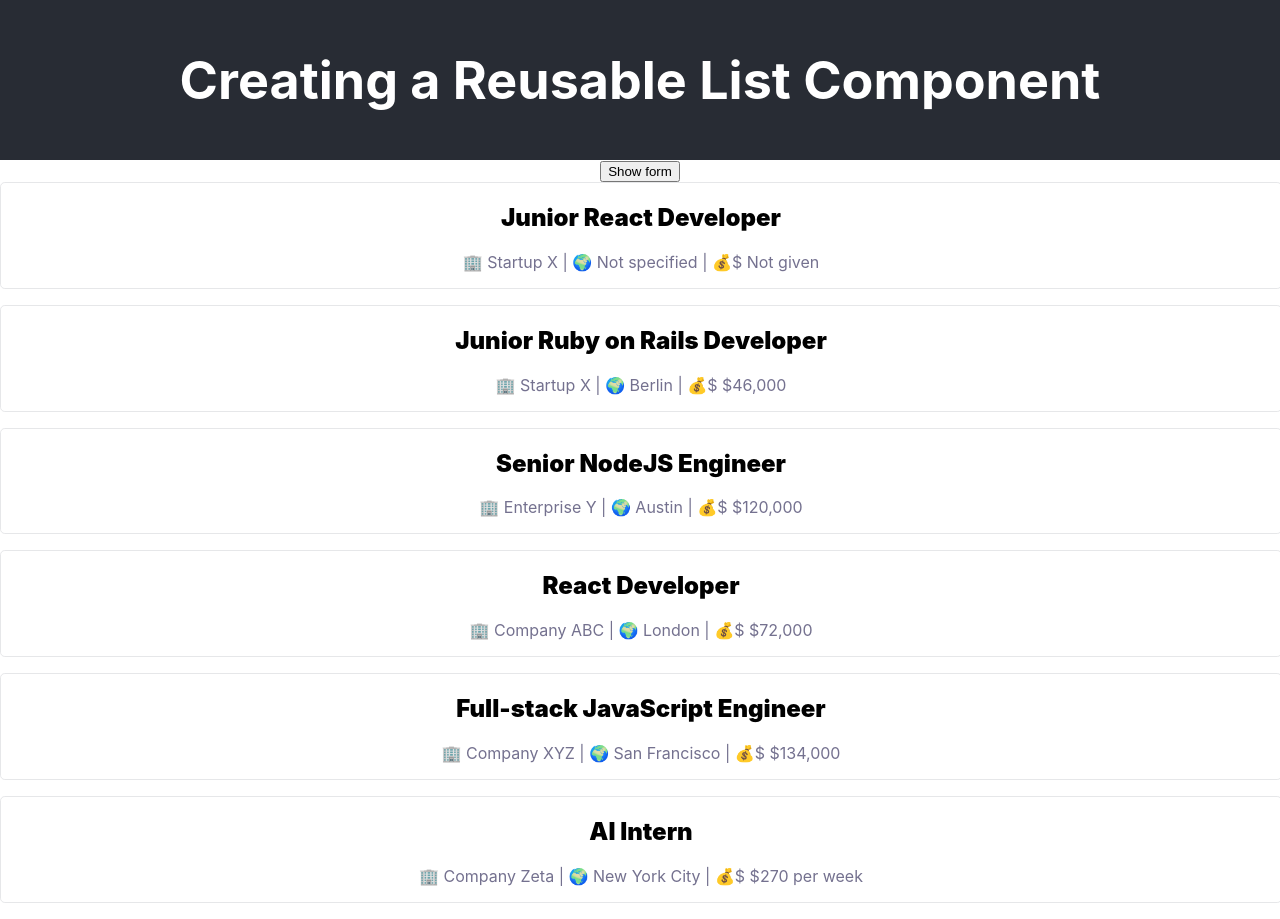
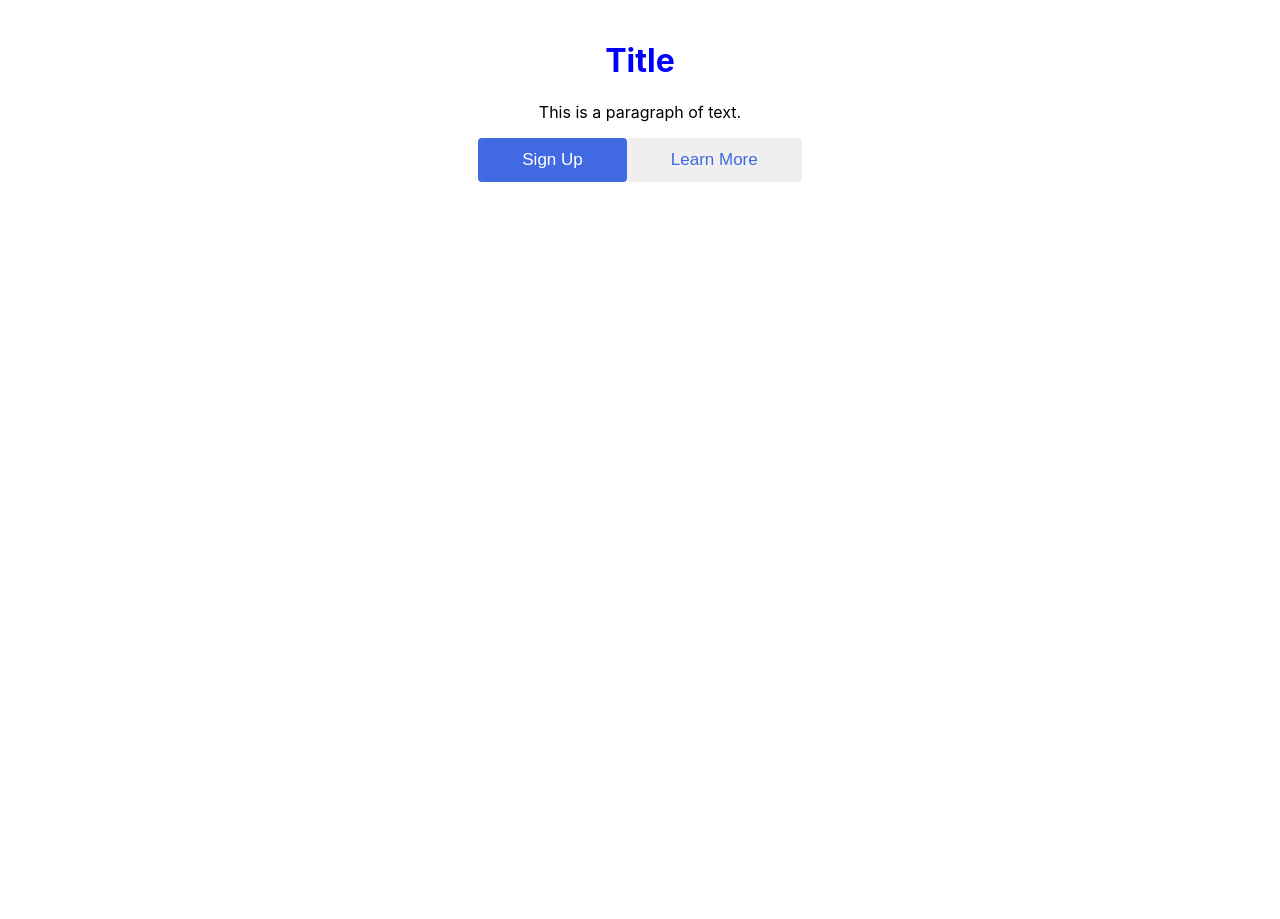
Before and after one commit to storiaca/handson-react, a React (Create React App) app: page / in a window 1280 px wide. After the commit the page ends 800 px from the top, so only its background shows below. Built offline with nearby package versions, Linux system fonts and the light colour scheme.

Commit message:
Styled components

```diff
--- /dev/null
+++ b/src/StyledComponents.jsx
@@ -0,0 +1,68 @@
+import React from 'react';
+import styled from 'styled-components';
+
+const Body = styled.div`
+  padding: 20px;
+  text-align: center;
+`;
+
+const Heading = styled.h1`
+  color: blue;
+`;
+
+const Paragraph = styled.p`
+`;
+
+const ButtonAttemptOne = styled.button`
+  padding: 12px 44px;
+  color: ${props => props.primary ? '#fff' : 'royalblue'};
+  background-color: ${props => props.primary ? 'royalblue' : 'auto'};
+  font-size: 17px;
+  border-radius: 4px;
+  border: none;
+  transition: 160ms all;
+  :hover {
+    background-color: ${props => props.primary ? 'crimson' : 'auto'};
+    color: ${props => props.primary ? '#fff' : 'crimson'};
+  }
+`;
+
+const Button = styled.button`
+  padding: 12px 44px;
+  font-size: 17px;
+  border-radius: 4px;
+  border: none;
+  transition: 160ms all;
+  cursor: pointer;
+`;
+
+const PrimaryButton = styled(Button)`
+  background-color: royalblue;
+  color: #fff;
+  :hover {
+    background-color: crimson;
+  }
+`;
+
+const SubtleButton = styled(Button)`
+  color: royalblue;
+  :hover {
+    color: crimson;
+  }
+`;
+
+export default () =>
+  <Body>
+    <Heading>
+      Title
+    </Heading>
+    <Paragraph>
+      This is a paragraph of text.
+    </Paragraph>
+    <PrimaryButton primary={true}>
+      Sign Up
+    </PrimaryButton>
+    <SubtleButton>
+      Learn More
+    </SubtleButton>
+  </Body>
--- a/src/index.js
+++ b/src/index.js
@@ -1,10 +1,11 @@
 import React from 'react';
 import ReactDOM from 'react-dom';
 import './index.css';
-import App from './App';
+//import App from './App';
+import StyledComponents from './StyledComponents';
 import * as serviceWorker from './serviceWorker';
 
-ReactDOM.render(<App />, document.getElementById('root'));
+ReactDOM.render(<StyledComponents  />, document.getElementById('root'));
 
 // If you want your app to work offline and load faster, you can change
 // unregister() to register() below. Note this comes with some pitfalls.
```
